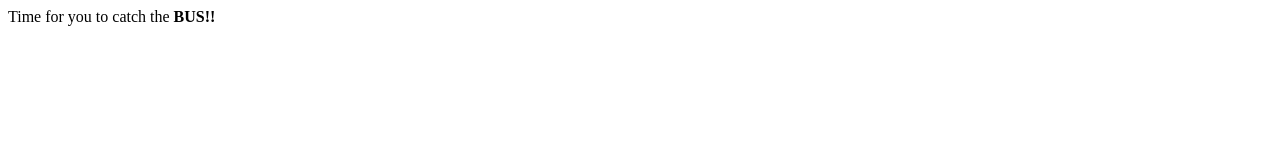
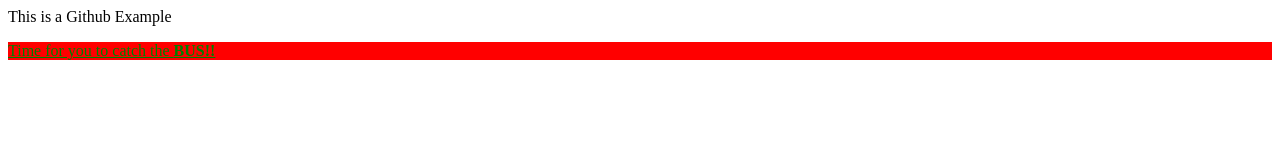
Before and after one commit to Asyren/Asyren.github.io, a plain HTML site: page index.html in a window 1280 px wide. Drawn offline with Linux system fonts and the light colour scheme.

Commit message:
STC Changes

```diff
--- a/index.html
+++ b/index.html
@@ -1,10 +1,13 @@
 <html>
 <head>
+<link rel="stylesheet" type="text/css" href="style.css">
 </head>
 
 <body>
+This is a Github Example
 
-Time for you to catch the <b>BUS!!</b>
+
+<p> Time for you to catch the <b>BUS!!</b> </p>
 </body>
 
 
--- /dev/null
+++ b/style.css
@@ -0,0 +1 @@
+p{text-decoration: underline;color: green;background-color: red}
```
